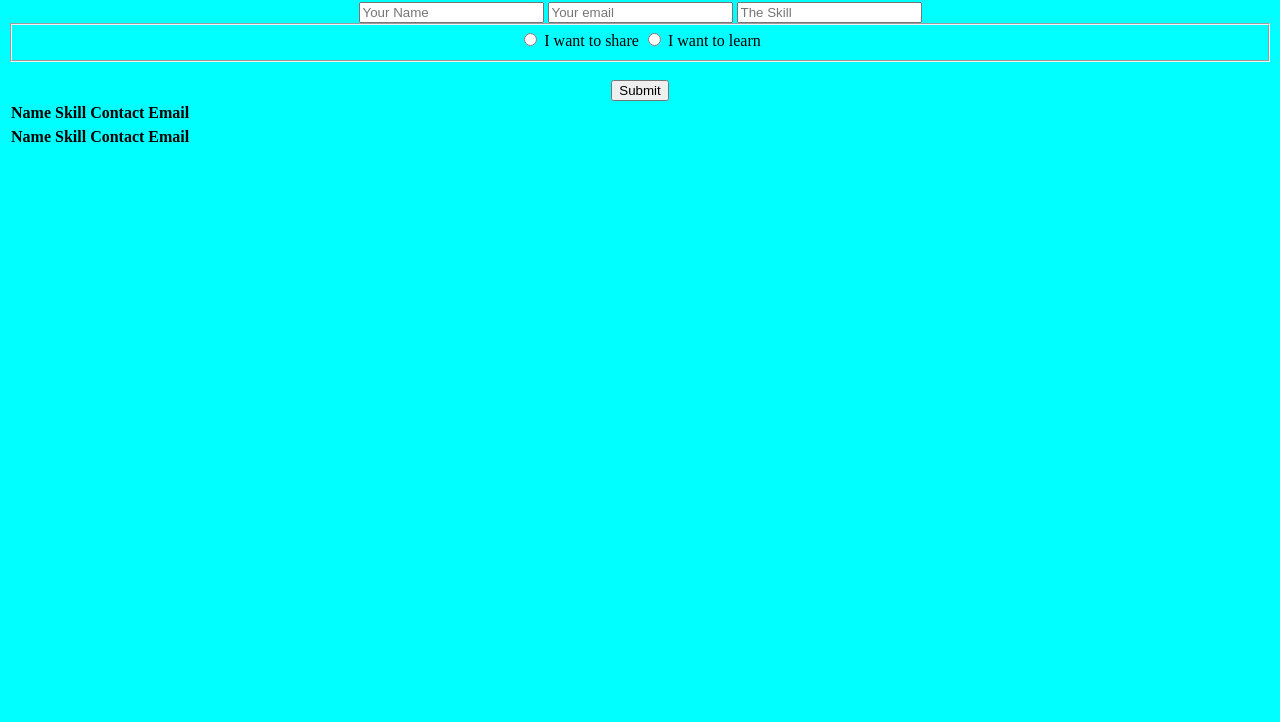
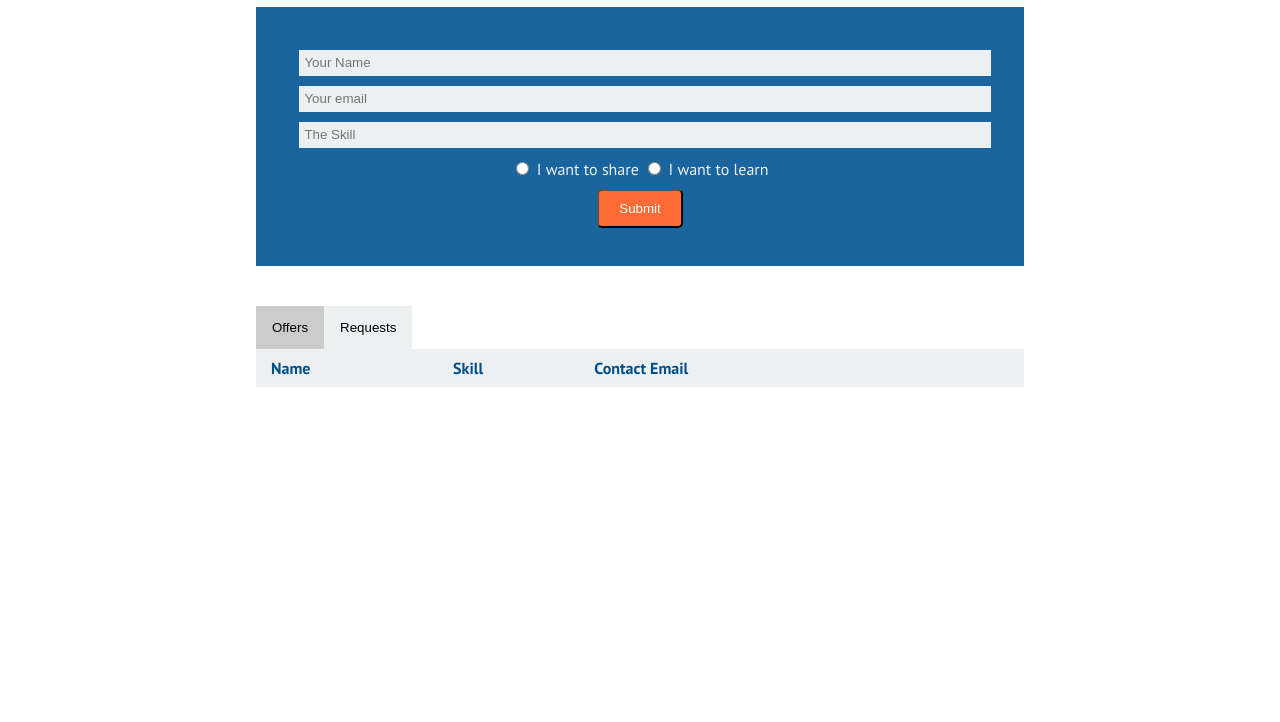
Before and after one commit to fac-14/JEAH_DB_week, a website: page public/index.html in a window 1280 px wide. Shown: the part 78-800 px from the top of the page. Drawn offline with Linux system fonts and the light colour scheme; files that its build step writes are made by us from their sources; no server answers; files whose address does not match are found by name.

Commit message:
add styling

```diff
--- a/public/app.js
+++ b/public/app.js
@@ -60,4 +60,25 @@ function renderRows(array, table) {
   });
 }
 
+function openTab(evt, tabToOpen) {
+  // Declare all variables
+  var i, tabcontent, tablinks;
+
+  // Get all elements with class="tabcontent" and hide them
+  tabcontent = document.getElementsByClassName("tabcontent");
+  for (i = 0; i < tabcontent.length; i++) {
+      tabcontent[i].style.display = "none";
+  }
+
+  // Get all elements with class="tablinks" and remove the class "active"
+  tablinks = document.getElementsByClassName("tablinks");
+  for (i = 0; i < tablinks.length; i++) {
+      tablinks[i].className = tablinks[i].className.replace(" active", "");
+  }
+
+  // Show the current tab, and add an "active" class to the button that opened the tab
+  document.getElementById(tabToOpen).style.display = "block";
+  evt.currentTarget.className += " active";
+}
+
 request("GET", '/users', renderCallback);
--- a/public/index.html
+++ b/public/index.html
@@ -6,26 +6,29 @@
   <title>JEAH DB</title>
   <meta name="viewport" content="width=device-width, initial-scale=1">
   <link rel="stylesheet" type="text/css" media="screen" href="public/main.css" />
+  <link href="https://fonts.googleapis.com/css?family=PT+Sans:400,700" rel="stylesheet">
 </head>
 <body>
   <h1>FaC Skillshare </h1>
   <form action="/submit" method="POST">
-    <input type="text" name="name" placeholder="Your Name">
-    <input type="email" name="email" placeholder="Your email">
+    <div id="container-form">
+    <input type="text" name="name" placeholder="Your Name" required autocomplete="off">
+    <input type="email" name="email" placeholder="Your email" required autocomplete="off">
     <input type="text" name="skill" placeholder="The Skill">
-    <br>
     <fieldset>
     <input type="radio" name="option" value="offer" id="offer"/>
     <label for="offer">I want to share</label>
-
     <input type="radio" name="option" value="request" id="request"/>
     <label for="request">I want to learn</label>
     </fieldset>
-    <br>
     <button type="submit" id="submit">Submit</button>
+    </div>
   </form>
-  <form action=""></form>
-  <div class="offers">
+  <div class="tab">
+        <button class="tablinks active" onclick="openTab(event, 'Offers')">Offers</button>
+        <button class="tablinks" onclick="openTab(event, 'Requests')">Requests</button>
+    </div>
+  <div class="offers tabcontent" id="Offers">
       <table id="offers-table">
           <tr>
               <th>Name</th>
@@ -34,7 +37,7 @@
           </tr>
       </table>
   </div>
-  <div class="requests">
+  <div class="requests tabcontent"  id="Requests">
       <table id="requests-table">
           <tr>
               <th>Name</th>
--- a/public/main.css
+++ b/public/main.css
@@ -1,23 +1,113 @@
-body{
-   background-color: aqua;
+* {
+    box-sizing: border-box;
+}
+
+body {
+   width: 60%;
+   margin: auto;
+   color: #004E89;
+   font-family: 'PT Sans', sans-serif;
 }
 
 h1{
     text-align: center;
+    color: #004E89;
+}
+
+/* Form styles */
+#container-form {
+    padding: 5%;
+    margin: auto;
+}
+
+fieldset {
+    border: none;
+    color:#ecf0f1;
 }
 
 form {
     text-align: center;
+    background: #1A659E;
+
 }
 
-.teachers {
-     min-width: 200px;
-     min-height: 200px;
-    background-color: brown;
+input[type=text],
+input[type=email] {
+    width: 100%;
+    border: none;
+    background: #ecf0f1;
+    line-height: 1rem;
+    padding: 5px;
+    margin: 5px;
+
 }
 
-.learners {
-    min-width: 200px;
-    min-height: 200px;
-   background-color: lightgrey;
+form button {
+    background: #FF6B35;
+    color: white;
+    border-radius: 5px;
+    padding: 10px 20px;
 }
+
+/* end of form styles */
+
+
+.offers {
+    background-color:#ecf0f1;
+    display: block;
+}
+
+.requests {
+   background-color:#ecf0f1;
+   display: none;
+}
+
+
+.tab {
+    overflow: hidden;
+    margin-top: 40px;
+}
+
+.tab button {
+    background-color: #ecf0f1;
+    border: 1px solid #ccc;
+    float: left;
+    border: none;
+    outline: none;
+    cursor: pointer;
+    padding: 14px 16px;
+    transition: 0.3s;
+}
+
+/* Change background color of buttons on hover */
+.tab button:hover {
+    background-color: #ddd;
+}
+
+
+.tab button.active {
+    background-color: #ccc;
+}
+
+/* Style the tab content */
+.tabcontent {
+    padding: 6px 12px;
+    border-top: none;
+}
+
+.tablinks {
+    border-top: 1px solid #ccc;
+    border-left: 1px solid #ccc;
+    border-right: 1px solid #ccc;
+}
+
+/* table styles  */
+
+table {
+    width: 100%;
+    text-align: left;
+}
+
+th {
+
+}
```
